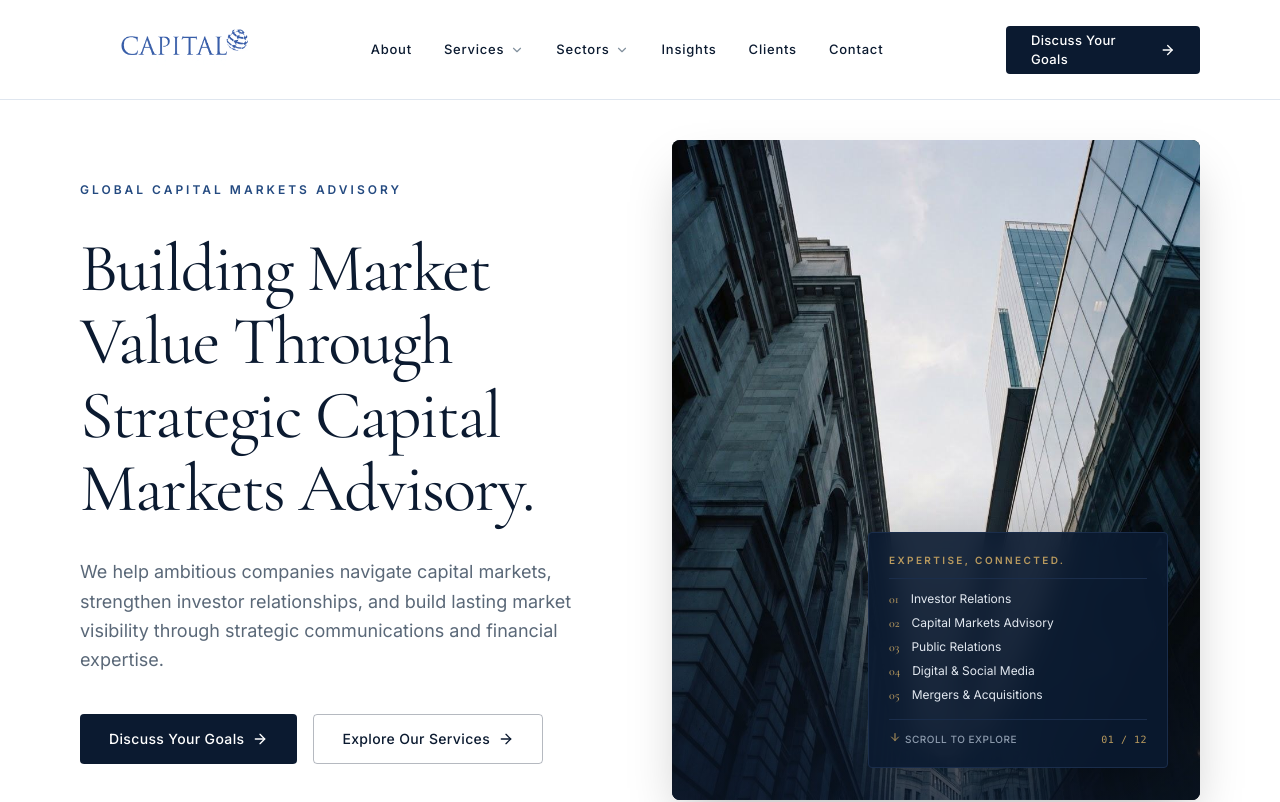
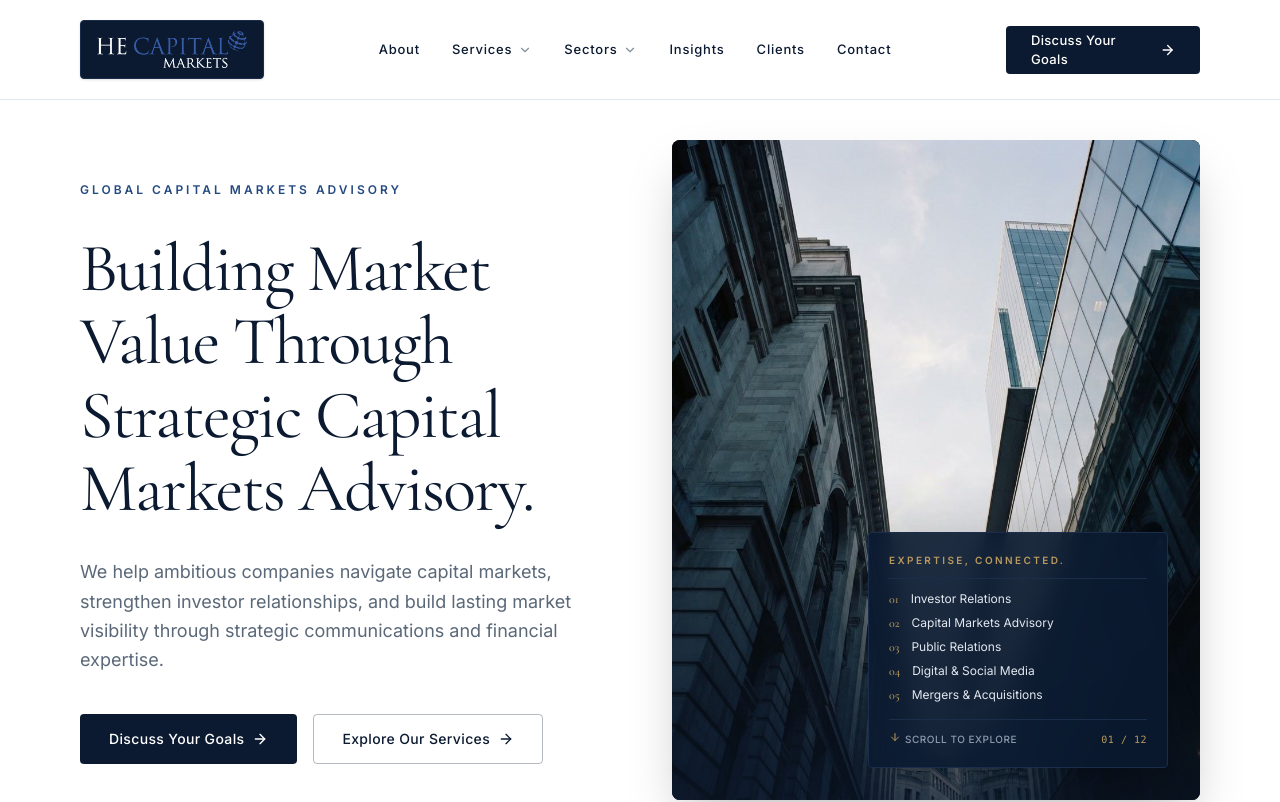
Before and after one commit to Midis2025/he-capitals, a Next.js app: page / in a window 1280 px wide. Shown: the top 802 px of the page. Built offline with nearby package versions, Linux system fonts and the light colour scheme.

Commit message:
style: frame logo in branded dark navy badge container for high contrast

```diff
--- a/src/components/ui/Logo.tsx
+++ b/src/components/ui/Logo.tsx
@@ -12,22 +12,22 @@ interface LogoProps {
 export const Logo: React.FC<LogoProps> = ({
   light = false,
   className = "",
-  width = 168,
-  height = 45,
+  width = 150,
+  height = 40,
 }) => {
   return (
     <Link
       href="/"
-      className={`inline-flex items-center transition-opacity hover:opacity-90 select-none ${className}`}
+      className={`inline-flex items-center justify-center bg-[#0B1A30] hover:bg-[#12233f] border border-[#1A2D4B] px-4 py-2 rounded shadow-sm hover:border-[#B99A5E]/70 transition-all duration-300 group select-none ${className}`}
       aria-label="HE Capital Markets Home"
     >
       <Image
-        src={light ? "/logos/logo-white.png" : "/logos/logo.png"}
+        src="/logos/logo.png"
         alt="HE Capital Markets"
         width={width}
         height={height}
         priority
-        className="h-auto object-contain"
+        className="h-auto object-contain transition-transform duration-300 group-hover:scale-[1.02]"
         style={{ width: `${width}px`, height: "auto" }}
       />
     </Link>
```
